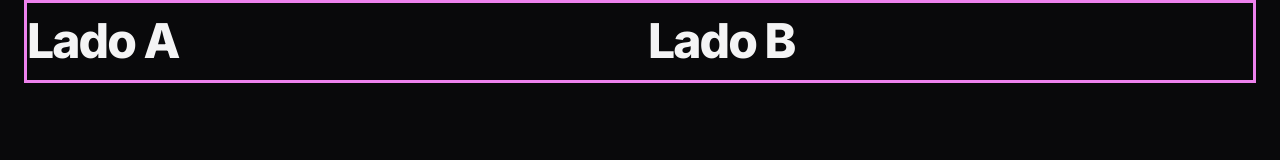
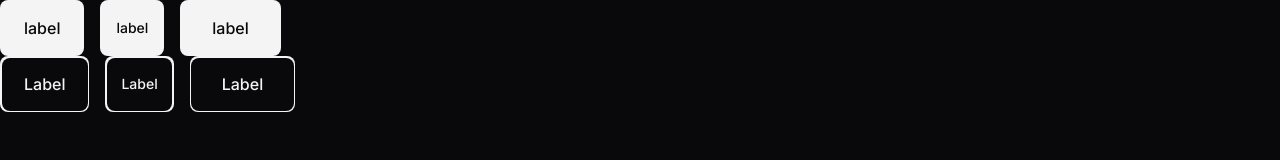
Before and after one commit to rubensalves64/zingen, a plain HTML site: page index.html in a window 1280 px wide. Drawn offline with Linux system fonts and the light colour scheme.

Commit message:
estilizando os botões

```diff
--- a/index.html
+++ b/index.html
@@ -16,9 +16,15 @@
   </head>
   <body>
     <header>
-      <div class="container even-columns">
-        <h2>Lado A</h2>
-        <h2>Lado B</h2>
+      <div class="flex gap-1">
+        <a href="#" class="btn btn-md">label</a>
+        <span href="#" class="btn btn-sm">label</span>
+        <button href="#" class="btn btn-lg">label</button>
+      </div>
+      <div class="flex gap-1">
+        <a aria-label="Label" href="#" class="btn btn-md"></a>
+        <span aria-label="Label" href="#" class="btn btn-sm"></span>
+        <button aria-label="Label" href="#" class="btn btn-lg"></button>
       </div>
     </header>
   </body>
--- /dev/null
+++ b/styles/buttons.css
@@ -0,0 +1,59 @@
+.btn {
+  --btn-bg-color: var(--text-color-primary);
+  --btn-color: var(--bg-color);
+  border: 0;
+  background-color: transparent;
+
+  display: flex;
+  align-items: center;
+  justify-content: center;
+  width: fit-content;
+
+  border-radius: 0.5rem;
+
+  font: var(--fw-md) var(--fs-base) / 1.5rem var(--ff-sans);
+
+  cursor: pointer;
+
+  background: var(--btn-bg-color);
+  color: var(--btn-color);
+}
+.btn:hover {
+  --btn-bg-color: linear-gradient(
+    90deg,
+    var(--brand-color-secondary) 0%,
+    var(--brand-color-primary) 100%
+  );
+  --btn-color: var(--surface-color);
+}
+.btn-sm {
+  padding: 0.5rem 1rem;
+  font-size: var(--fs-sm);
+}
+.btn-md {
+  font-size: var(--fs-base);
+  padding: 0.75rem 1.5rem;
+}
+.btn-lg {
+  padding: 1rem 2rem;
+
+  font-size: 1.125;
+}
+.btn[aria-label] {
+  position: relative;
+  &::before {
+    content: "";
+    position: absolute;
+    border-radius: inherit;
+    inset: 0.09375rem;
+    background-color: var(--bg-color);
+  }
+  &::after {
+    content: attr(aria-label);
+    background: var(--btn-bg-color);
+    webkit-background-clip: text;
+    background-clip: text;
+    color: transparent;
+    position: relative;
+  }
+}
--- a/styles/index.css
+++ b/styles/index.css
@@ -1,2 +1,3 @@
 @import url(global.css);
 @import url(utility.css);
+@import url(buttons.css);
--- a/styles/utility.css
+++ b/styles/utility.css
@@ -29,7 +29,12 @@
   display: grid;
   gap: 1rem;
 }
-
+.flex {
+  display: flex;
+}
+.gap-1 {
+  gap: 1rem;
+}
 @media (width >= 80em) {
   .container {
     --max-width: 80rem;
```
